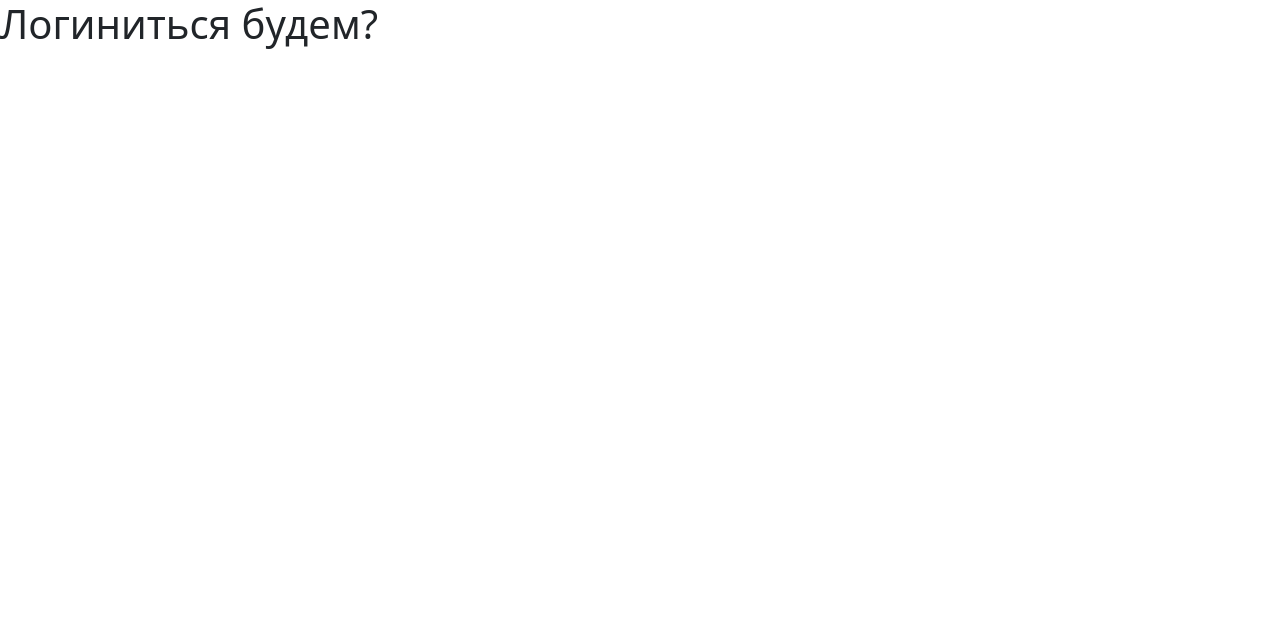
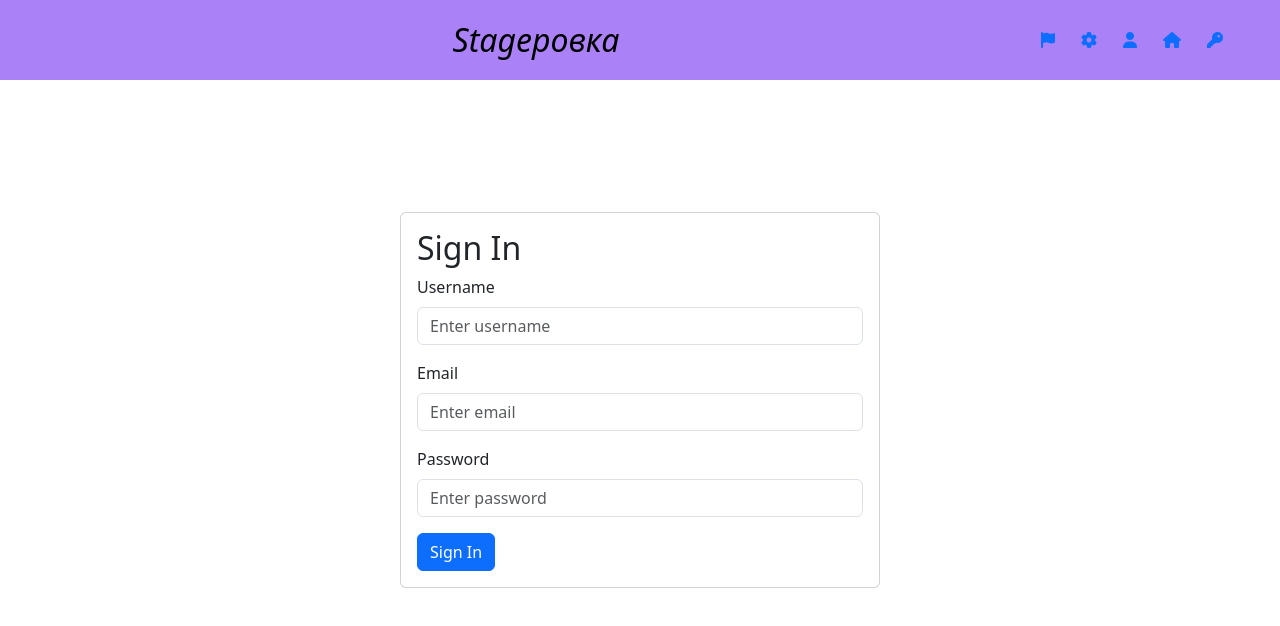
Before and after one commit to Uzbagoitel777/PP_redo, a plain HTML site: page sign_in.html in a window 1280 px wide. Drawn offline with nearby package versions, Linux system fonts and the light colour scheme.

Commit message:
Add sign in window

```diff
--- a/sign_in.html
+++ b/sign_in.html
@@ -1,7 +1,7 @@
 <!DOCTYPE html>
 <html>
 <head>
-    <title>Sign in</title>
+    <title>Sign In</title>
     <link href="https://cdn.jsdelivr.net/npm/bootstrap@5.3.3/dist/css/bootstrap.min.css" rel="stylesheet"
         integrity="sha384-QWTKZyjpPEjISv5WaRU9OFeRpok6YctnYmDr5pNlyT2bRjXh0JMhjY6hW+ALEwIH" crossorigin="anonymous">
     <script src="https://cdn.jsdelivr.net/npm/bootstrap@5.3.3/dist/js/bootstrap.bundle.min.js"
@@ -13,6 +13,52 @@
     <script src="script.js" defer></script>
 </head>
 <body>
-    <h1>Логиниться будем?</h1>
+    <nav class="navbar navbar-expand-lg fixed-top">
+        <div class="container-fluid">
+            <div class="mx-auto text-center">
+              <a class="navbar-brand" href="#">Stageровка</a>
+            </div>
+            <div class="d-flex justify-content-end">
+              <button class="btn btn-link navbar-btn" title="Language selection">
+                <span class="fas fa-flag" aria-hidden="true"></span>
+              </button>
+              <button class="btn btn-link navbar-btn" title="Settings">
+                <span class="fas fa-cog" aria-hidden="true"></span>
+              </button>
+              <button class="btn btn-link navbar-btn" title="Profile">
+                <span class="fas fa-user" aria-hidden="true"></span>
+              </button>
+              <a class="btn btn-link navbar-btn" href="index.html" title="Home">
+                <span class="fas fa-home" aria-hidden="true"></span>
+              </a>
+              <a class="btn btn-link navbar-btn" href="sign_in.html" title="Sign in">
+                <span class="fas fa-key" aria-hidden="true"></span>
+              </a>
+            </div>
+          </div>
+    </nav>
+
+    <div class="container d-flex justify-content-center align-items-center" style="height: 100vh;">
+        <div class="card mx-auto" style="width: 30rem;">
+            <div class="card-body">
+                <h2 class="card-title">Sign In</h2>
+                <form method="javascript:void(0)">
+                    <div class="mb-3">
+                        <label for="username" class="form-label">Username</label>
+                        <input type="text" class="form-control" id="username" placeholder="Enter username">
+                    </div>
+                    <div class="mb-3">
+                        <label for="email" class="form-label">Email</label>
+                        <input type="email" class="form-control" id="email" placeholder="Enter email">
+                    </div>
+                    <div class="mb-3">
+                        <label for="password" class="form-label">Password</label>
+                        <input type="password" class="form-control" id="password" placeholder="Enter password">
+                    </div>
+                    <button type="submit" class="btn btn-primary">Sign In</button>
+                </form>
+            </div>
+        </div>
+    </div>
 </body>
 </html>
```
Also changed, not shown: index.html (+1 -0 lines).
